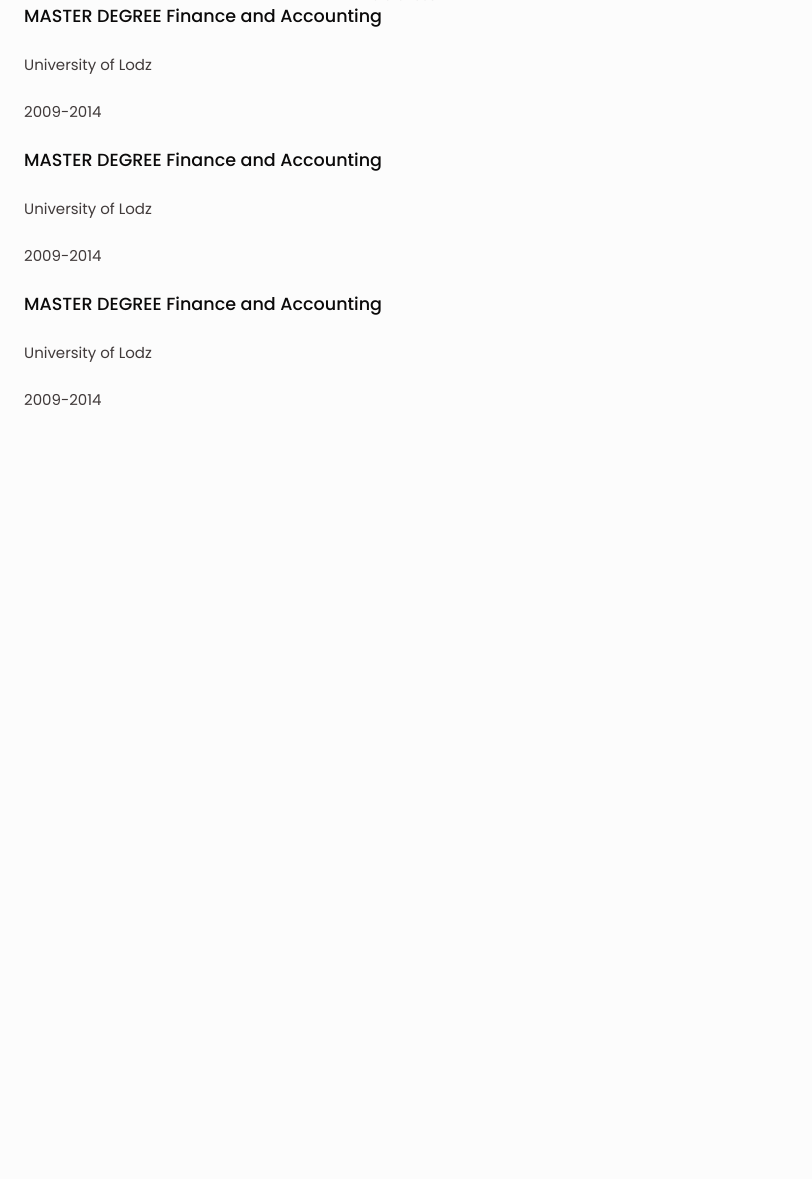
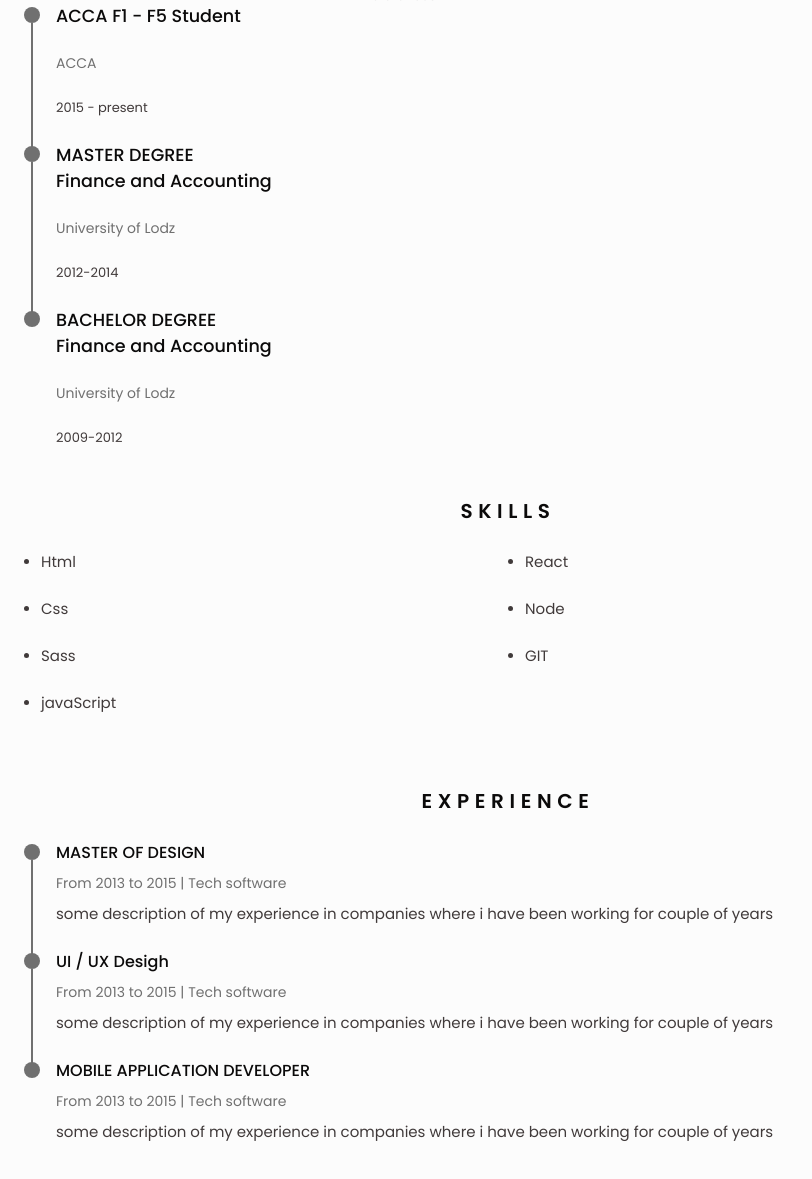
Before and after one commit to Fremen1990/responsive-resume-CV, a plain HTML site: page index.html in a window 1280 px wide. Shown: the part 873-2052 px from the top of the page, without its empty margins (0-812 px from the left). Before the commit the page ends 1356 px from the top, so only its background shows below. Drawn offline with nearby package versions, Linux system fonts and the light colour scheme.

Commit message:
Education experience and skills menu done

```diff
--- a/assets/css/style.css
+++ b/assets/css/style.css
@@ -300,3 +300,85 @@
 }
 
 /* ===============  EDUCATION AND EXPERIENCE ================== */
+
+.education__content,
+.experience__content {
+  display: flex;
+}
+
+.education__time,
+.experience__time {
+  padding-right: 1rem;
+}
+
+.education__rounder,
+.experience__rounder {
+  position: relative;
+  display: block;
+  width: 16px;
+  height: 16px;
+  background-color: var(--text-color-light);
+  border-radius: 50%;
+  margin-top: 0.25rem;
+}
+
+.education__line,
+.experience__line {
+  display: block;
+  width: 2px;
+  height: 110%;
+  background-color: var(--text-color-light);
+  transform: translate(7px, 0);
+}
+
+.education__data,
+.experience__data {
+  gap: 0.5rem;
+}
+
+.education__title,
+.experience__title {
+  font-size: var(--h3-font-size);
+}
+
+.education__studies,
+.experience__company {
+  font-size: var(--small-font-size);
+  color: var(--text-color-light);
+}
+
+.education__year {
+  font-size: var(--smaller-font-size);
+}
+
+/* ===============  SKILLS AND LANGUAGES ================== */
+.skills__content {
+  grid-template-columns: repeat(2, 1fr);
+}
+
+.skills__content {
+  gap: 0;
+}
+
+.skills__name {
+  display: flex;
+  align-items: center;
+  margin-bottom: var(--mb-3);
+}
+
+.skills__circle {
+  display: inline-block;
+  width: 5px;
+  height: 5px;
+  background-color: var(--text-color);
+  border-radius: 50%;
+  margin-right: 0.75rem;
+}
+
+/* ===============  CERTIFICATES ================== */
+
+/* ===============  REFERENCES ================== */
+
+/* ===============  INTERESTS ================== */
+
+/* Scroll top */
--- a/assets/js/main.js
+++ b/assets/js/main.js
@@ -30,7 +30,7 @@
 
 // ==========================  SCROLL SECTIONS ACTIVE LINK =============================//
 
-const sections = document.querySelectorAll("section[id");
+const sections = document.querySelectorAll("section[id]");
 
 function scrollActive() {
   const scrollY = window.pageYOffset;
@@ -61,7 +61,7 @@
 
   setTimeout(function () {
     // This hides the address bar:
-    window.scrollTo(0, chromeH);
+    window.scrollTo(0, 30);
     // console.log(chromeH);
     // console.log("scrolling");
   }, 0);
--- a/index.html
+++ b/index.html
@@ -6,10 +6,15 @@
   <meta http-equiv="X-UA-Compatible" content="IE=edge" />
   <meta name="viewport" content="width=device-width, initial-scale=1.0" />
 
+
+
   <!-- ======================== BOX ICONS ======================== -->
   <link rel="stylesheet" href="https://cdn.jsdelivr.net/npm/boxicons@latest/css/boxicons.min.css" />
 
   <link rel="stylesheet" href="assets/css/style.css" />
+
+  <link rel="icon" type="image/png" href="/assets/img/TS_FavIcon-big.png" />
+
 
   <title>Responsive resume - Tomasz Stanisz - CV Finance</title>
 </head>
@@ -43,7 +48,7 @@
           </li>
 
           <li class="nav__item">
-            <a href="#sklills" class="nav__link">
+            <a href="#skills" class="nav__link">
               <i class='bx bx-receipt nav__icon' ></i>Skills
             </a>
           </li>
@@ -89,9 +94,9 @@
         <section class="home" id="home">
           <div class="home__container section bd-grid">
             <div class="home__data bd-grid">
-              <img src="assets//img/face img black 2.jpg" alt="" class="home__img">
+              <img src="assets//img/face img -mid color.jpg" alt="" class="home__img">
 
-              <h1 class="home__title">STANISZ <b>TOMASZ</b></h1>
+              <h1 class="home__title"> <b>TOMASZ STANISZ</b></h1>
               <h3 class="home__profession">Web developer</h3>
 
               <!-- Button to download your CV saved in the pdf folder. Available for mobile  -->
@@ -124,7 +129,7 @@
 
         <div class="social__container bd-grid">
 
-          <a href="https://www.linkedin.com/" target="_blank" class="social__link">
+          <a href="https://www.linkedin.com/in/tomasz-stanisz-85818683/" target="_blank" class="social__link">
             <i class='bx bxl-linkedin-square social__icon' ></i> @TomaszStanisz
           </a>
 
@@ -156,55 +161,170 @@
 
           <div class="education__content">
             <div class="education__time">
-              <span class="education__rounded"></span>
+              <span class="education__rounder"></span>
               <span class="education__line"></span>
             </div>
 
             <div class="edcuation__date bd-grid">
-              <h3 class="education_title">MASTER DEGREE Finance and Accounting</h3>
-              <span class="education__studies">University of Lodz</span>
-              <span class="education__year">2009-2014</span>
+              <h3 class="education_title">ACCA F1 - F5 Student</h3>
+              <span class="education__studies">ACCA</span>
+              <span class="education__year">2015 - present </span>
             </div>
           </div>
 
           <div class="education__content">
             <div class="education__time">
-              <span class="education__rounded"></span>
+              <span class="education__rounder"></span>
               <span class="education__line"></span>
             </div>
 
             <div class="edcuation__date bd-grid">
-              <h3 class="education_title">MASTER DEGREE Finance and Accounting</h3>
+              <h3 class="education_title">MASTER DEGREE <br> Finance and Accounting</h3>
               <span class="education__studies">University of Lodz</span>
-              <span class="education__year">2009-2014</span>
+              <span class="education__year">2012-2014</span>
             </div>
           </div>
 
 
           <div class="education__content">
             <div class="education__time">
-              <span class="education__rounded"></span>
-              <span class="education__line"></span>
+              <span class="education__rounder"></span>
+              <!-- <span class="education__line"></span> -->
             </div>
 
             <div class="edcuation__date bd-grid">
-              <h3 class="education_title">MASTER DEGREE Finance and Accounting</h3>
+              <h3 class="education_title">BACHELOR DEGREE <br>Finance and Accounting</h3>
               <span class="education__studies">University of Lodz</span>
-              <span class="education__year">2009-2014</span>
+              <span class="education__year">2009-2012</span>
             </div>
           </div>
 
+      </section>
+
+      <!-- ============================ SKILLS ========================== -->
+      <section class="skills section" id="skills">
+        <h2 class="section-title">Skills</h2>
+        <div class="skills__content bd-grid">
+
+          <ul class="skils__data">
+            <li class="skills__name">
+              <span class="skills__circle"></span>Html
+            </li>
+
+            <li class="skills__name">
+              <span class="skills__circle"></span>Css
+            </li>
+
+            <li class="skills__name">
+              <span class="skills__circle"></span>Sass
+            </li>
+
+            <li class="skills__name">
+              <span class="skills__circle"></span>javaScript
+            </li>
+          </ul>
+
+
+          <ul class="skils__data">
+            <li class="skills__name">
+              <span class="skills__circle"></span>React
+            </li>
+
+            <li class="skills__name">
+              <span class="skills__circle"></span>Node
+            </li>
+
+            <li class="skills__name">
+              <span class="skills__circle"></span>GIT
+            </li>
+          </ul>
 
         </div>
       </section>
 
+    </div>
+
+    <div class="resume__right">
+
+      <!-- ============================ EXPERIENCE ========================== -->
+      <section class="experience section" id="experience">
+        <h2 class="section-title">Experience</h2>
+
+        <div class="experience__container bd-grid">
+
+          <div class="experience__content">
+            <div class="experience__time">
+              <span class="experience__rounder"></span>
+              <span class="experience__line"></span>
+            </div>
+
+            <div class="experience__data bd-grid">
+              <h3 class="experience__title">MASTER OF DESIGN</h3>
+              <span class="experience__company">From 2013 to 2015 | Tech software</span>
+              <p class="experience__description">some description of my experience in companies where i have been
+                working for couple of years</p>
+            </div>
+          </div>
+
+          <div class="experience__content">
+            <div class="experience__time">
+              <span class="experience__rounder"></span>
+              <span class="experience__line"></span>
+            </div>
+
+            <div class="experience__data bd-grid">
+              <h3 class="experience__title">UI / UX Desigh</h3>
+              <span class="experience__company">From 2013 to 2015 | Tech software</span>
+              <p class="experience__description">some description of my experience in companies where i have been
+                working for couple of years</p>
+            </div>
+          </div>
+
+          <div class="experience__content">
+            <div class="experience__time">
+              <span class="experience__rounder"></span>
+              <!-- <span class="experience__line"></span> -->
+            </div>
+
+            <div class="experience__data bd-grid">
+              <h3 class="experience__title">MOBILE APPLICATION DEVELOPER</h3>
+              <span class="experience__company">From 2013 to 2015 | Tech software</span>
+              <p class="experience__description">some description of my experience in companies where i have been
+                working for couple of years</p>
+            </div>
+          </div>
+
+        </div>
+
+      </section>
+
+
+      <!-- ============================ CERTIFICATES ========================== -->
 
 
 
-      <div class="resume__right"></div>
+
+      <!-- ============================ REFERENCES ========================== -->
+
+
+
+
+      <!-- ============================ LANGUAGES ========================== -->
+
+
+
+
+      <!-- ============================ INTERESTS ========================== -->
+
+
+
+
+
+
 
     </div>
 
+    </div>
   </main>
 
   <!-- ============================ SCROLL TOP ========================== -->
```
Also changed, not shown: assets/img/TS_FavIcon-big.png (added), assets/img/TS_FavIcon-small.png (added), assets/img/TS_FavIcon.png (added), assets/img/face img -color.jpg (added), assets/img/face img -mid color.jpg (added), 1 other file.
